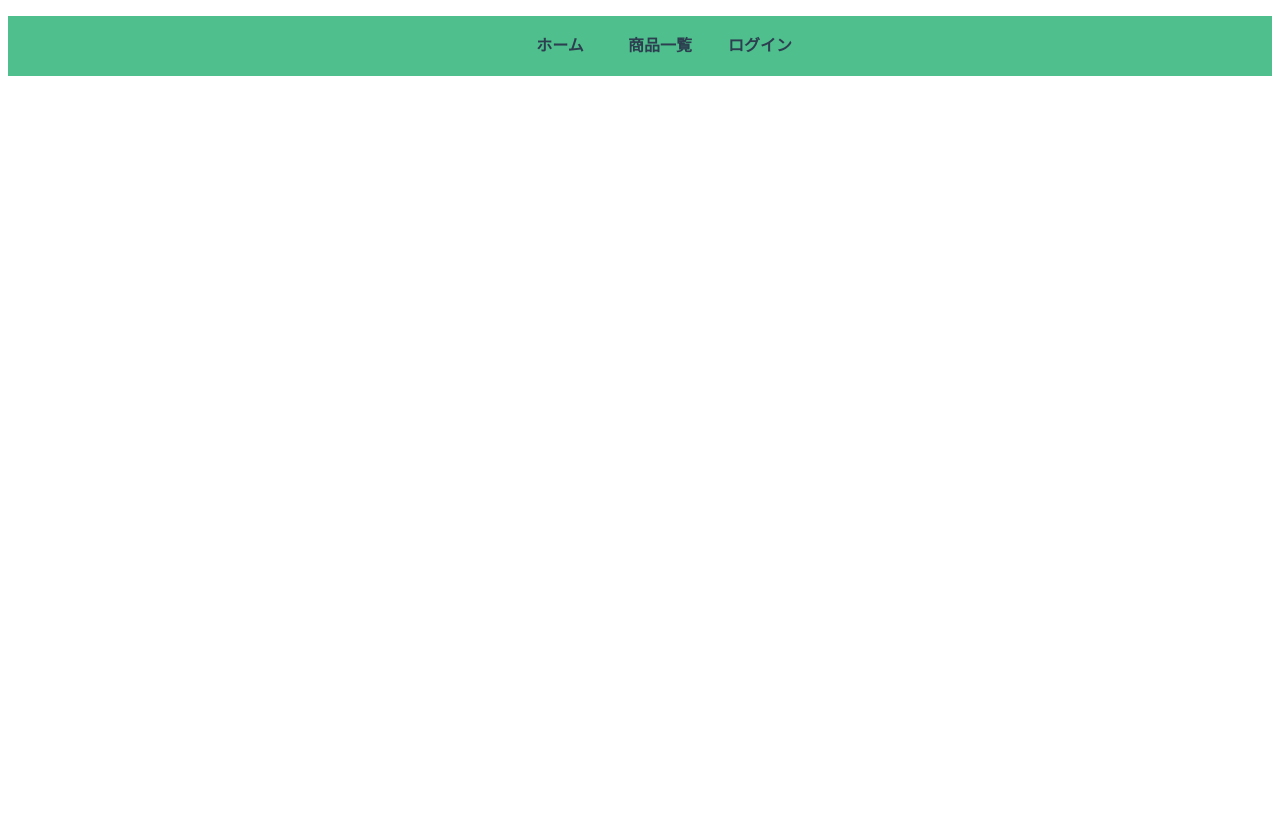
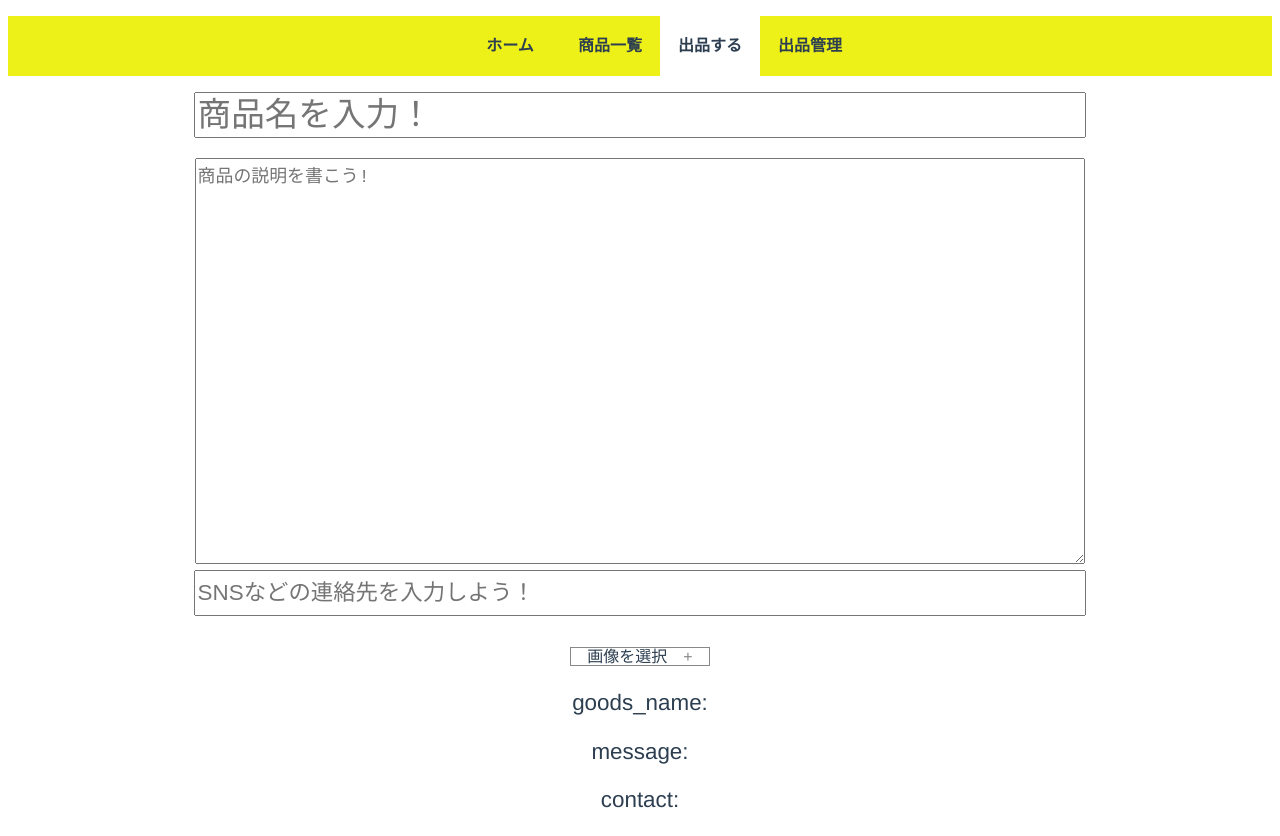
Before and after one commit to Raiu1210/mona_marche_front, a Vue app: page /#/display_goods in a window 1280 px wide. Before the commit the page ends 800 px from the top, so only its background shows below. Built offline with nearby package versions, Linux system fonts and the light colour scheme.

Commit message:
today's proceed

```diff
--- a/src/App.vue
+++ b/src/App.vue
@@ -5,7 +5,8 @@
         <ul>
           <router-link tag="li" to="/" exact><a>ホーム</a></router-link>
           <router-link tag="li" to="/goods_list"><a>商品一覧</a></router-link>
-          <router-link tag="li" to="/login"><a>ログイン</a></router-link>
+          <router-link tag="li" to="/display_goods"><a>出品する</a></router-link>
+          <router-link tag="li" to="/manage_display"><a>出品管理</a></router-link>
         </ul>
       </nav>
     </div>
@@ -40,7 +41,7 @@
 }
 
 nav {
-  background-color: #4fc08d;
+  background-color: #eef118;
 }
 ul > li {
   display: inline-block;
--- a/src/router.js
+++ b/src/router.js
@@ -14,12 +14,17 @@ export default new Router({
     {
       path: '/goods_list',
       name: 'goods_list',
-      component: () => import(/* webpackChunkName: "about" */ './views/Goods_list.vue')
+      component: () => import('./views/Goods_list.vue')
     },
     {
-      path: '/login',
-      name: 'login',
-      component: () => import(/* webpackChunkName: "about" */ './views/Login.vue')
+      path: '/display_goods',
+      name: 'display_goods',
+      component: () => import('./views/Display_goods.vue')
+    },
+    {
+      path: '/manage_display',
+      name: 'manage_display',
+      component: () => import('./views/Manage_display.vue')
     },
   ]
 })
--- /dev/null
+++ b/src/views/Display_goods.vue
@@ -0,0 +1,79 @@
+<template>
+  <div class="display_goods">
+    <input class="goods_name" v-model="goods_name" placeholder="商品名を入力！"><br>
+    <textarea class="goods_discription" v-model="message" placeholder="商品の説明を書こう!"></textarea><br>
+    <input class="contact" v-model="contact" placeholder="SNSなどの連絡先を入力しよう！"><br><br>
+    <label class="input-item_label">画像を選択<input type="file" v-on:change="handleChange"/></label>
+
+    <p class="displayer_info">goods_name: {{ goods_name }}</p>
+    <p class="displayer_info">message: {{ message }}</p>
+    <p class="displayer_info">contact: {{ contact }}</p>
+  </div>
+</template>
+
+<script>
+export default {
+  name: 'goods_name',
+  data () {
+    return {
+      goods_name: '',
+      message: '',
+      contact: '',
+    }
+  },
+}
+</script>
+
+
+<style scoped>
+.display_goods{
+  font-size: 1.4rem;
+  text-align: center;
+}
+.goods_name{
+  width: 70%;
+  height:30pt;
+  font-size: 1.5em;
+}
+.goods_discription{
+  width: 70%;
+  height:300pt;
+  margin-top: 20px;
+  font-size: 0.8em;
+}
+.contact{
+  width: 70%;
+  height:30pt;
+  font-size: 1.0em;
+}
+.input-item_label{
+  font-size: 1.0rem;
+}
+.button {
+  display: block;
+  position: relative;
+  margin: 0 auto;
+  width: 70pt;
+  border: solid 1px silver;
+  border-radius: 0.5rem 0.5rem;
+  padding: 0.5rem 1.5rem;
+  margin-top: 1rem;
+  text-decoration: none;
+}
+
+label > input {
+  display: none;
+}
+
+label {
+  padding: 0 1rem;
+  border: solid 1px #888;
+}
+
+label::after {
+  content: '+';
+  font-size: 1rem;
+  color: #888;
+  padding-left: 1rem;
+}
+</style>
--- a/src/views/Home.vue
+++ b/src/views/Home.vue
@@ -1,8 +1,13 @@
 <template>
   <div class="home">
-    <img alt="Vue logo" src="../assets/logo.png">
-    <!-- <HelloWorld msg="Mona marche!!!"/> -->
-    <h2>{{ msg }}</h2>
+    <div class="discription">
+      <h2>モナマルシェについて</h2>
+      <p>モナマルシェはログイン不要でモナコインで買い物ができるサービスです!</p>
+      <p>現状、Web版のみ対応です（Chrome & Firefox）</p>
+      <p>サービス利用にあたって、mpurseが必要になります。</p><br>
+      <li><a href="https://chrome.google.com/webstore/detail/mpurse/ljkohnccmlcpleonoiabgfggnhpkihaa?hl=en">Chromeを利用の方はこちら</a></li>
+      <li><a href="https://addons.mozilla.org/ja/firefox/addon/mpchain_mpurse/">Firefoxを利用の方はこちら</a></li>
+    </div>
   </div>
 </template>
 
--- /dev/null
+++ b/src/views/Manage_display.vue
@@ -0,0 +1,5 @@
+<template>
+  <div class="manage_display">
+    <h1>You can manage your display here</h1>
+  </div>
+</template>
```
Also changed, not shown: src/components/Login.vue (renamed from src/views/Login.vue).
